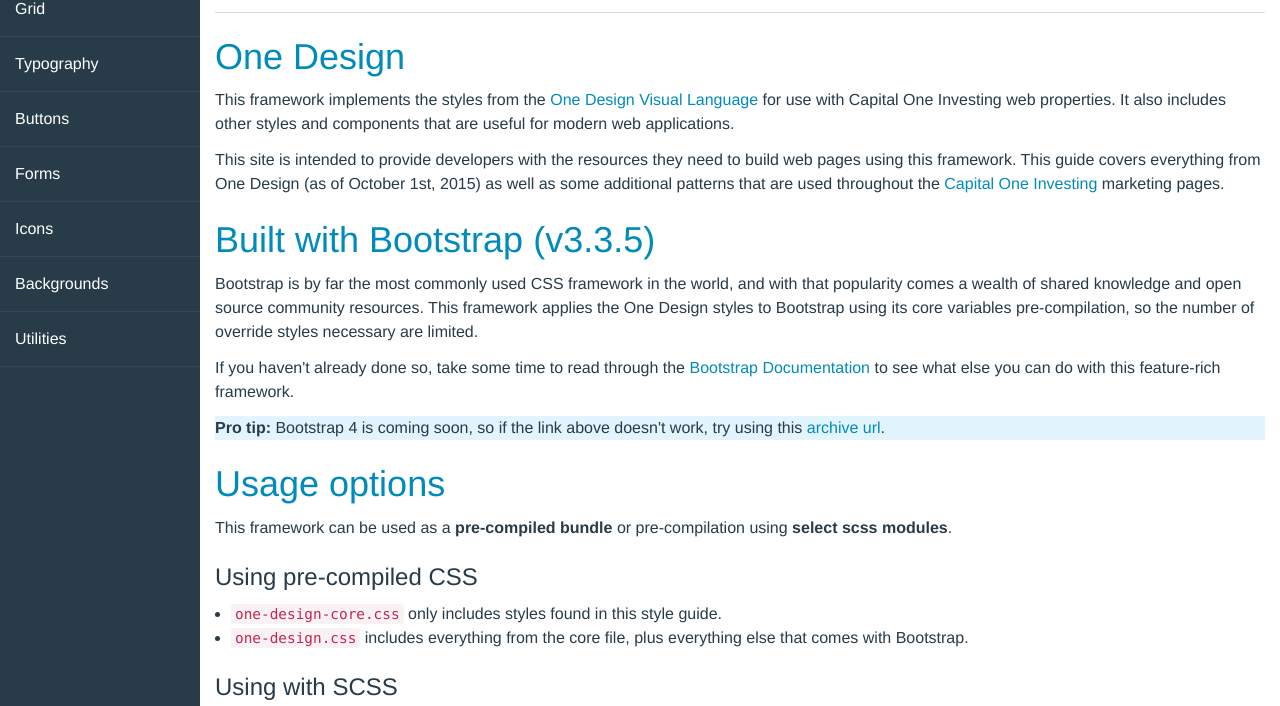
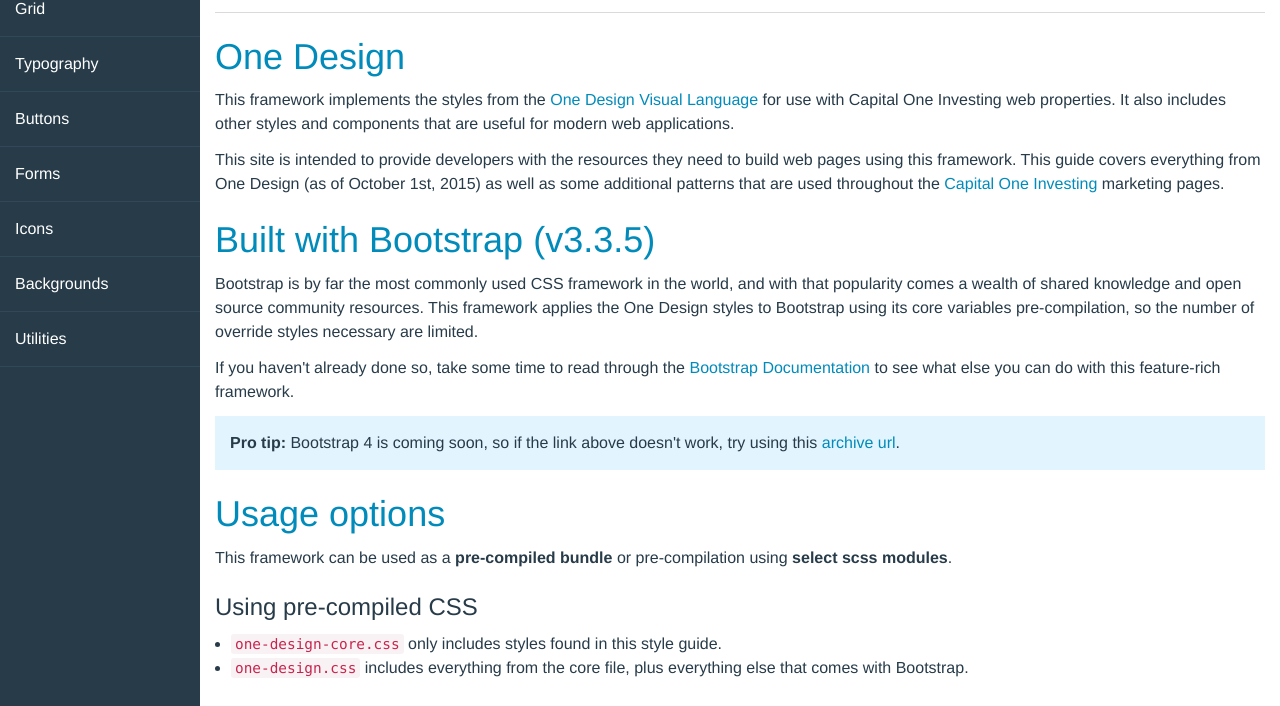
Before and after one commit to dmbaughman/cofi-one-design-docs, a website: page index.html in a window 1280 px wide. Shown: the part 89-795 px from the top of the page. Drawn offline with nearby package versions, Linux system fonts and the light colour scheme; a web font is replaced by a local one.

Commit message:
Fixed call-out style

```diff
--- a/index.html
+++ b/index.html
@@ -57,7 +57,7 @@
     <h2 class="blue-alt">Built with Bootstrap (v3.3.5)</h2>
     <p>Bootstrap is by far the most commonly used CSS framework in the world, and with that popularity comes a wealth of shared knowledge and open source community resources.  This framework applies the One Design styles to Bootstrap using its core variables pre-compilation, so the number of override styles necessary are limited.</p>
     <p>If you haven't already done so, take some time to read through the <a href="http://getbootstrap.com/">Bootstrap Documentation</a> to see what else you can do with this feature-rich framework.</p>
-    <p class="bg-blue-alt-lightest"><strong>Pro tip:</strong> Bootstrap 4 is coming soon, so if the link above doesn't work, try using this <a href="http://getbootstrap.com/3.3.5">archive url</a>.</p>
+    <p class="bg-blue-alt-lightest padding-all"><strong>Pro tip:</strong> Bootstrap 4 is coming soon, so if the link above doesn't work, try using this <a href="http://getbootstrap.com/3.3.5">archive url</a>.</p>
 
     <h2 class="blue-alt">Usage options</h2>
     <p>This framework can be used as a <strong>pre-compiled bundle</strong> or pre-compilation using <strong>select scss modules</strong>.
```
Also changed, not shown: src/templates/index.html (+1 -1 lines).
